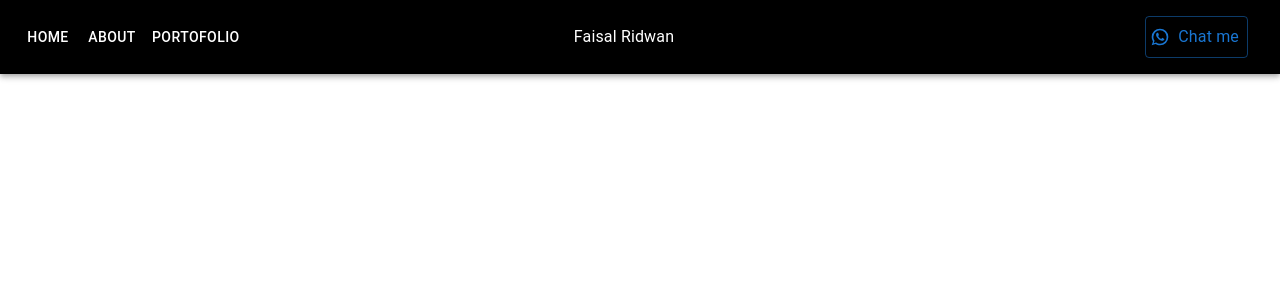
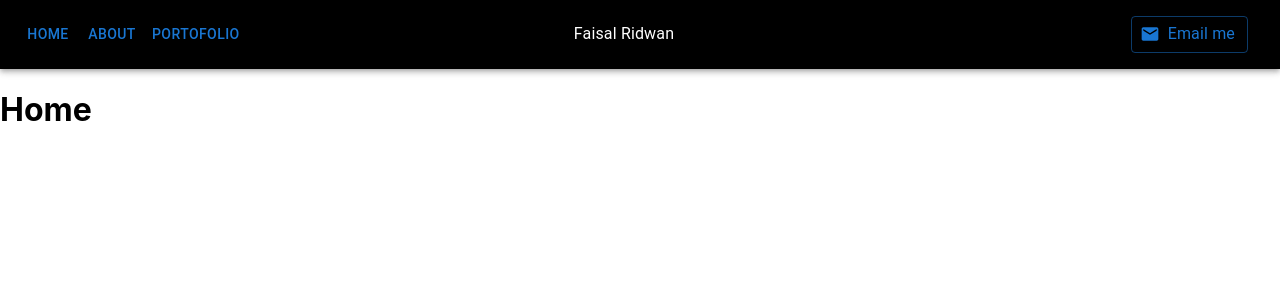
Before and after one commit to faisalridwan55/personal-web-v2, a JavaScript app: page / in a window 1280 px wide. Shown: the top 300 px of the page. Built offline with nearby package versions, Linux system fonts and the light colour scheme; the HTML template or start-up script is replaced by a standard one.

Commit message:
Edit header layout

```diff
--- a/src/components/header.js
+++ b/src/components/header.js
@@ -3,17 +3,26 @@ import Button from "@mui/material/Button";
 import MenuIcon from "@mui/icons-material/Menu";
 import IconButton from "@mui/material/IconButton";
 import Typography from "@mui/material/Typography";
-import WhatsAppIcon from "@mui/icons-material/WhatsApp";
+import EmailIcon from "@mui/icons-material/Email";
 
 import { FlexBox, FlexRow } from "./grid";
 
 const pages = ["Home", "About", "Portofolio"];
 
-function Header() {
 const ContactButton = (
 	<FlexRow justifyContent="flex-end" mr={{ xs: 1, md: 2 }} p={2}>
-			<Button variant="outlined" startIcon={<WhatsAppIcon />} sx={{ p: 1 }}>
-				<Typography sx={{ textTransform: "none" }}>Chat me</Typography>
+		<Button
+			variant="outlined"
+			startIcon={<EmailIcon />}
+			sx={{ px: 1.5, display: { xs: "none", md: "flex" } }}
+		>
+			<Typography sx={{ textTransform: "none" }}>Email me</Typography>
+		</Button>
+		<Button
+			variant="outlined"
+			sx={{ px: 0.5, display: { xs: "flex", md: "none" } }}
+		>
+			<EmailIcon />
 		</Button>
 	</FlexRow>
 );
@@ -22,7 +31,7 @@ function Header() {
 	<FlexRow sx={{ display: { xs: "none", sm: "flex" } }}>
 		<FlexRow justifyContent="flex-start" ml={2}>
 			{pages.map((page) => (
-					<Button key={page} sx={{ my: 2, color: "white", display: "block" }}>
+				<Button key={page} sx={{ my: 2 }}>
 					{page}
 				</Button>
 			))}
@@ -48,6 +57,7 @@ function Header() {
 	</FlexRow>
 );
 
+function Header() {
 	return (
 		<AppBar position="static" sx={{ backgroundColor: "black" }}>
 			{DesktopElement}
--- a/src/components/layout.js
+++ b/src/components/layout.js
@@ -1,11 +1,10 @@
-import { Outlet } from "react-router-dom";
 import Header from "./header";
 
-const Layout = () => {
+const Layout = ({ children }) => {
 	return (
 		<div style={{ minHeight: "100vh" }}>
 			<Header />
-			<Outlet />
+			{children}
 		</div>
 	);
 };
```
Lines whose indentation alone changed are shown as unchanged.
